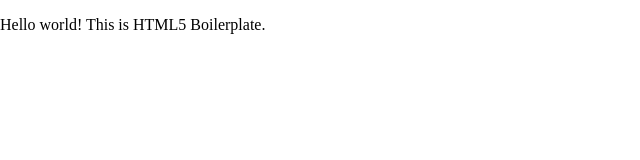
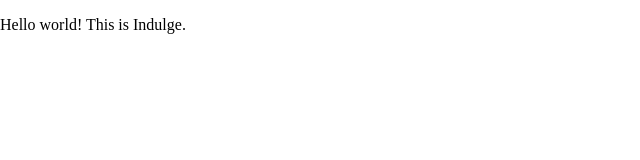
Before and after one commit to eriksjaastad/indulge, a plain HTML site: page app/index.html in a window 1280 px wide. Shown: the whole page, without its empty margins (0-640 px from the left). Drawn offline with nearby package versions, Linux system fonts and the light colour scheme.

Commit message:
add initial files

```diff
--- a/app/index.html
+++ b/app/index.html
@@ -10,7 +10,7 @@
   </head>
   <body>
 
-    <p>Hello world! This is HTML5 Boilerplate.</p>
+    <p>Hello world! This is Indulge.</p>
 
   </body>
 </html>
```
